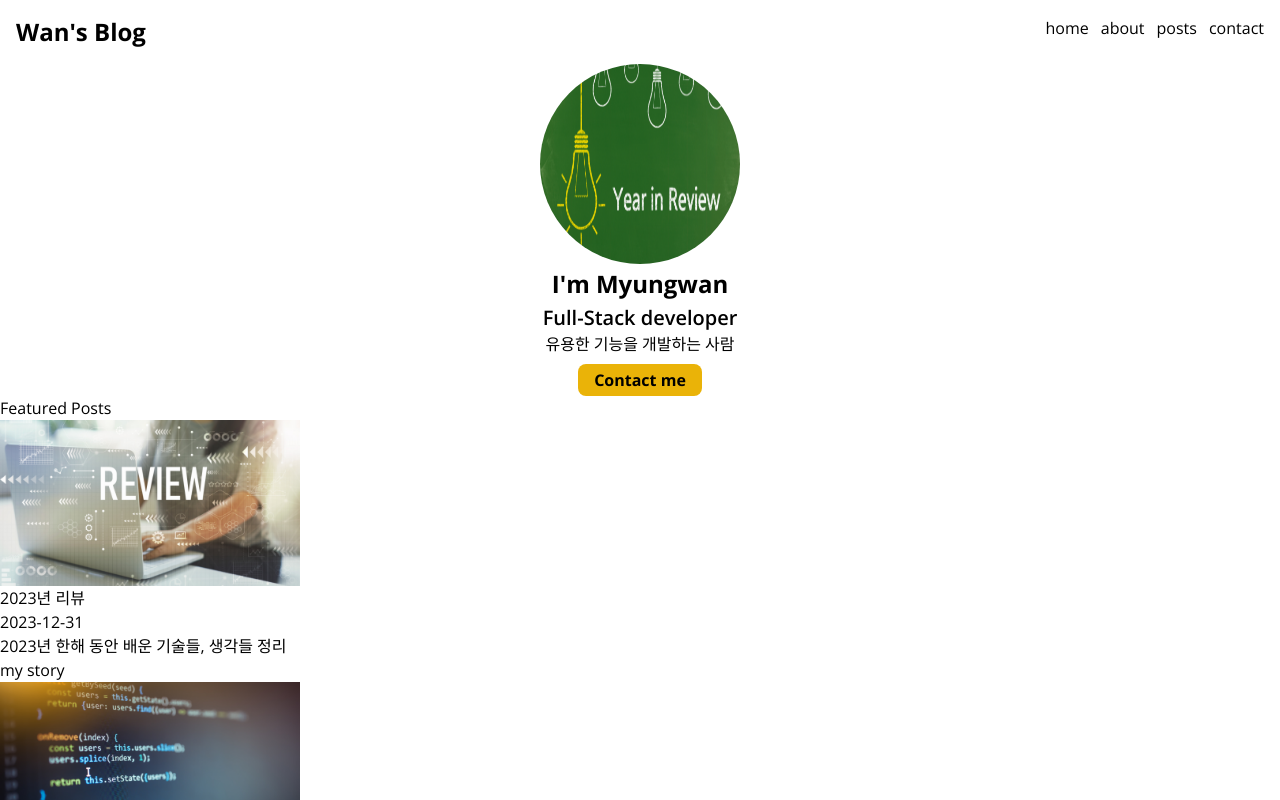
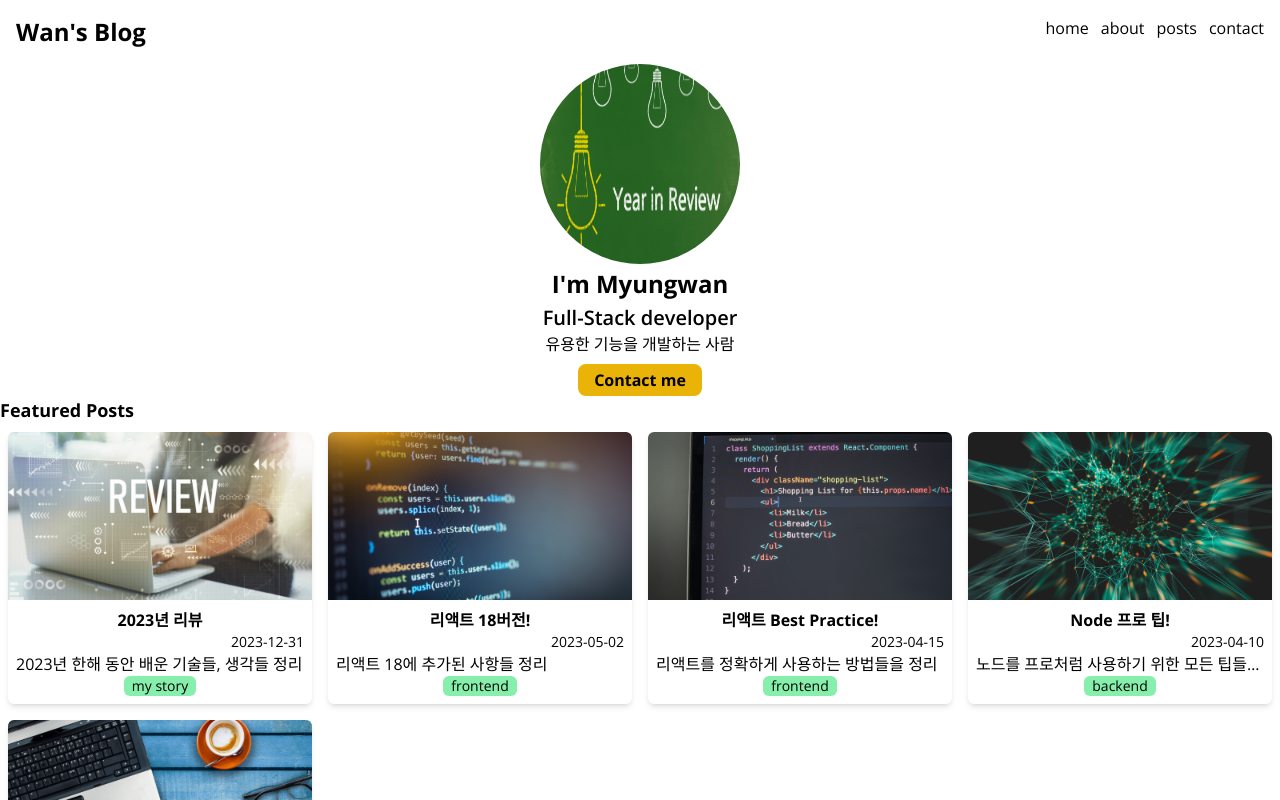
Before and after one commit to MyungWanPark/blog-next, a Next.js app: page / in a window 1280 px wide. Shown: the top 800 px of the page. Built offline with nearby package versions, Linux system fonts and the light colour scheme.

Commit message:
style:postcards

```diff
--- a/src/components/FeaturedPosts.tsx
+++ b/src/components/FeaturedPosts.tsx
@@ -5,7 +5,7 @@ export default async function FeaturedPosts() {
     const posts = await getFeaturedPosts();
     return (
         <>
-            <h1>Featured Posts</h1>
+            <h1 className="font-bold text-lg">Featured Posts</h1>
             <PostsGrid posts={posts} />
         </>
     );
--- a/src/components/PostCard.tsx
+++ b/src/components/PostCard.tsx
@@ -11,18 +11,23 @@ export default function PostCard({
 }: Props) {
     return (
         <Link href={`/posts/${path}`}>
+            <article className="rounded-md overflow-hidden shadow-md hover:shadow-xl">
                 <Image
                     src={`/images/posts/${path}.png`}
                     alt={title}
                     width={300}
                     height={200}
+                    className="w-full"
                 />
-            <div>
-                <h3>{title}</h3>
-                <time>{date.toString()}</time>
-                <p>{description}</p>
-                <span>{category}</span>
+                <div className="flex flex-col items-center p-2">
+                    <h3 className="font-bold text-md">{title}</h3>
+                    <time className="self-end text-sm">{date.toString()}</time>
+                    <p className="w-full truncate">{description}</p>
+                    <span className="bg-green-300 text-sm px-2 rounded-md">
+                        {category}
+                    </span>
                 </div>
+            </article>
         </Link>
     );
 }
--- a/src/components/PostsGrid.tsx
+++ b/src/components/PostsGrid.tsx
@@ -1,9 +1,13 @@
 import { Post } from "@/service/posts";
 import PostCard from "./PostCard";
 
-export default function PostsGrid({ posts }: { posts: Post[] }) {
+type Props = {
+    posts: Post[];
+};
+
+export default function PostsGrid({ posts }: Props) {
     return (
-        <ul>
+        <ul className="grid gap-4 grid-cols-1 sm:grid-cols-2 md:grid-cols-3 lg:grid-cols-4 p-2">
             {posts.map((post) => (
                 <li key={post.path}>
                     <PostCard post={post} />
```
Lines whose indentation alone changed are shown as unchanged.
